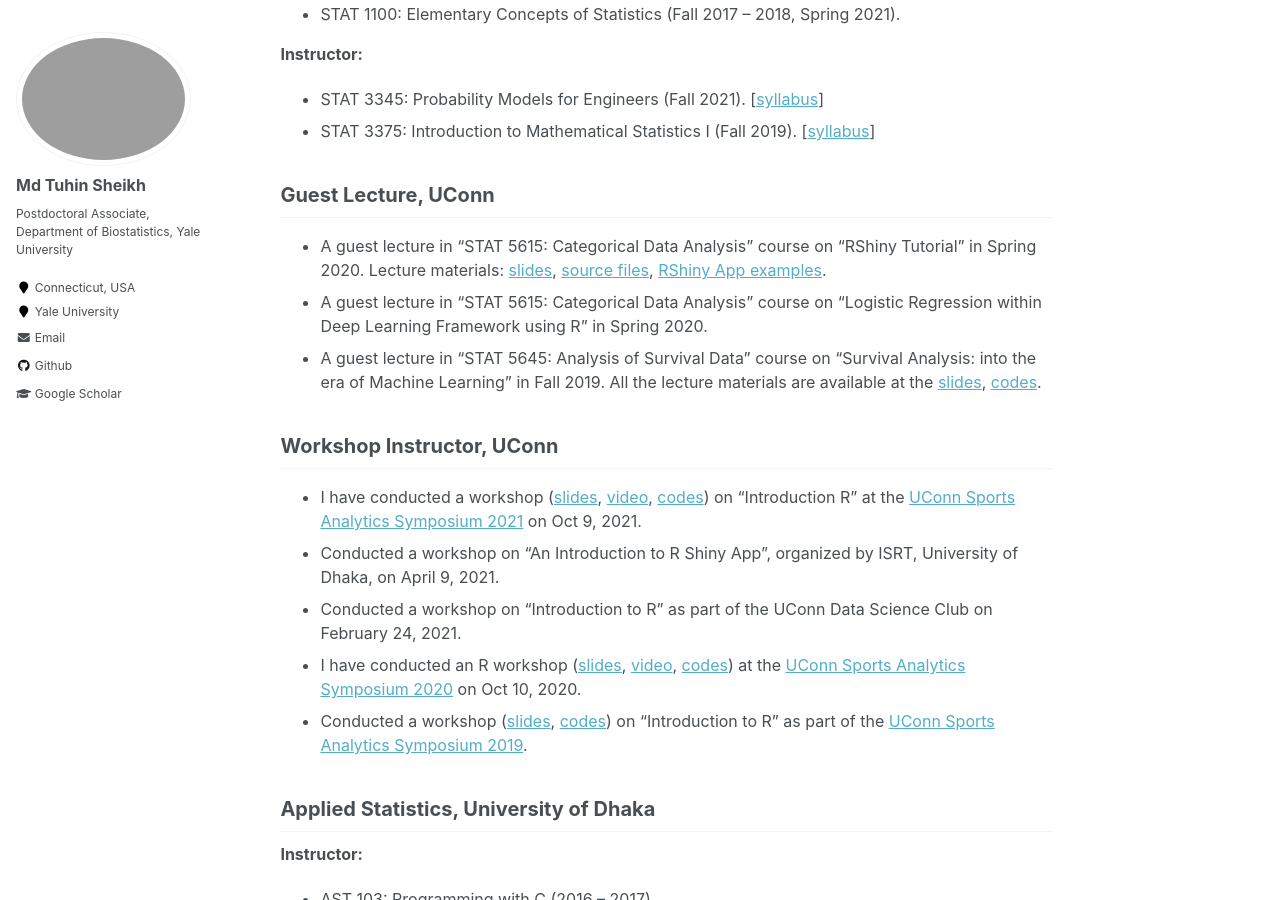
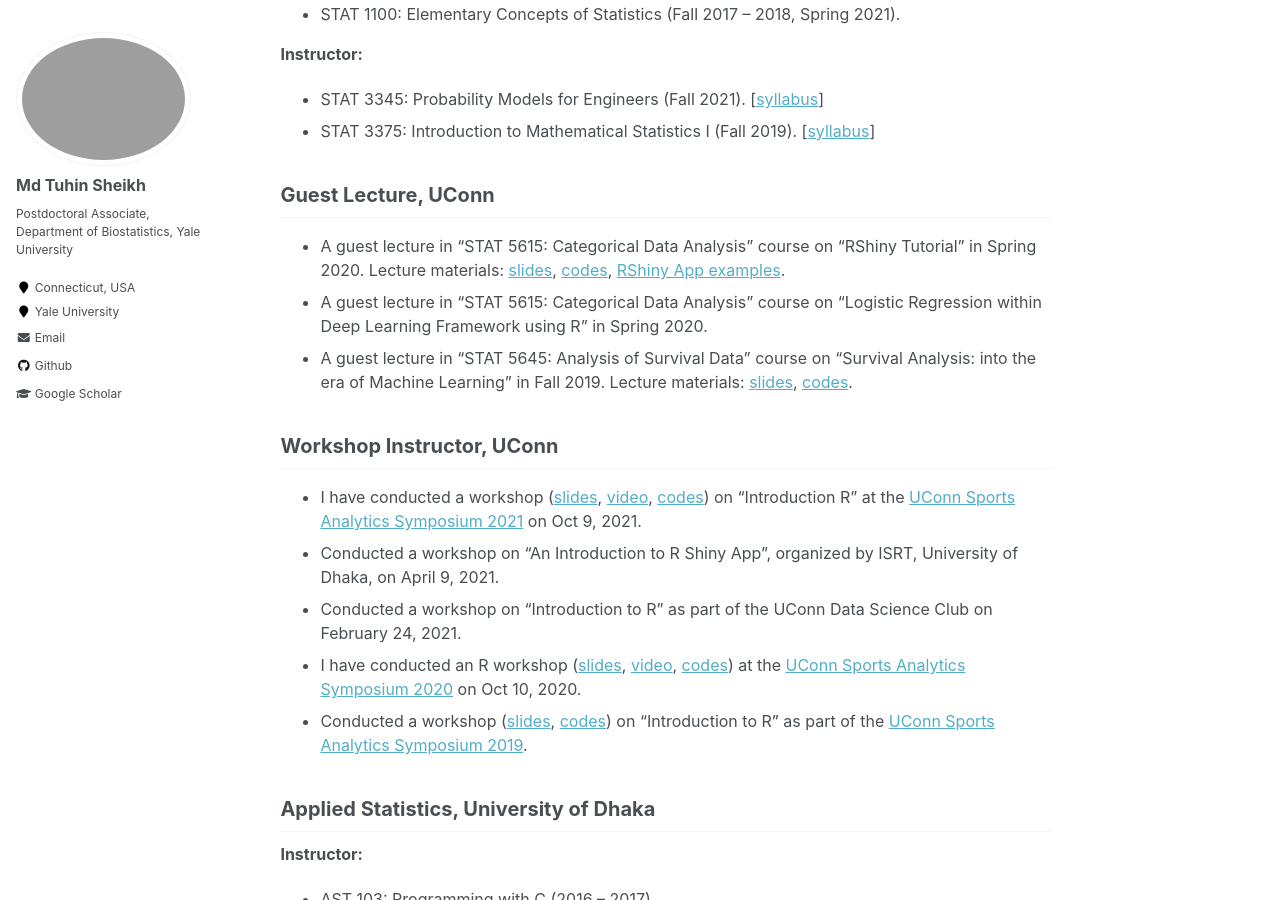
Before and after one commit to mdtuhinsheikh/mdtuhinsheikh.github.io, a Jekyll site: the page built from _pages/teaching.md, in a window 1280 px wide and 900 px high, scrolled down 366 px. Built offline with Jekyll 4.4.1, drawn with Linux system fonts in a browser that asks for light colours.

Commit message:
Update teaching.md

```diff
--- a/_pages/teaching.md
+++ b/_pages/teaching.md
@@ -17,13 +17,12 @@ author_profile: true
 
 ## Guest Lecture, UConn
 * A guest lecture in "STAT 5615: Categorical Data Analysis" course on "RShiny Tutorial" in Spring 2020.
-Lecture materials: [slides](https://github.com/mdtuhinsheikh/RShiny_tutorial/blob/master/Slides/catRShiny_tuhin.pdf){:target="_blank"}, [source files](https://github.com/mdtuhinsheikh/RShiny_tutorial/tree/master){:target="_blank"}, [RShiny App examples](https://github.com/mdtuhinsheikh/RShiny_tutorial/tree/master/Example%20Apps){:target="_blank"}.
+Lecture materials: [slides](https://github.com/mdtuhinsheikh/RShiny_tutorial/blob/master/Slides/catRShiny_tuhin.pdf){:target="_blank"}, [codes](https://github.com/mdtuhinsheikh/RShiny_tutorial/tree/master){:target="_blank"}, [RShiny App examples](https://github.com/mdtuhinsheikh/RShiny_tutorial/tree/master/Example%20Apps){:target="_blank"}.
 * A guest lecture in "STAT 5615: Categorical Data Analysis" course on
 "Logistic Regression within Deep Learning Framework using R" in Spring 2020.
 * A guest lecture in "STAT 5645: Analysis of Survival Data" course on
 "Survival Analysis: into the era of Machine Learning" in Fall 2019.
-All the lecture materials are available at the
-[slides](https://mdtuhinsheikh.github.io/MLSurv/#1){:target="_blank"}, [codes](https://github.com/mdtuhinsheikh/MLSurv){:target="_blank"}.
+Lecture materials: [slides](https://mdtuhinsheikh.github.io/MLSurv/#1){:target="_blank"}, [codes](https://github.com/mdtuhinsheikh/MLSurv){:target="_blank"}.
 
 ## Workshop Instructor, UConn
 * I have conducted a workshop ([slides](https://mdtuhinsheikh.github.io/introRucsas2021/#1){:target="_blank"}, [video](https://uconn-cmr.webex.com/recordingservice/sites/uconn-cmr/recording/53790c850b50103a9f7f0050568f9b64/playback){:target="_blank"}, [codes](https://github.com/mdtuhinsheikh/introRucsas2021){:target="_blank"}) on "Introduction R" at the [UConn Sports Analytics Symposium 2021](https://statds.org/events/ucsas2021/workshops.html){:target="_blank"} on Oct 9, 2021.
```
